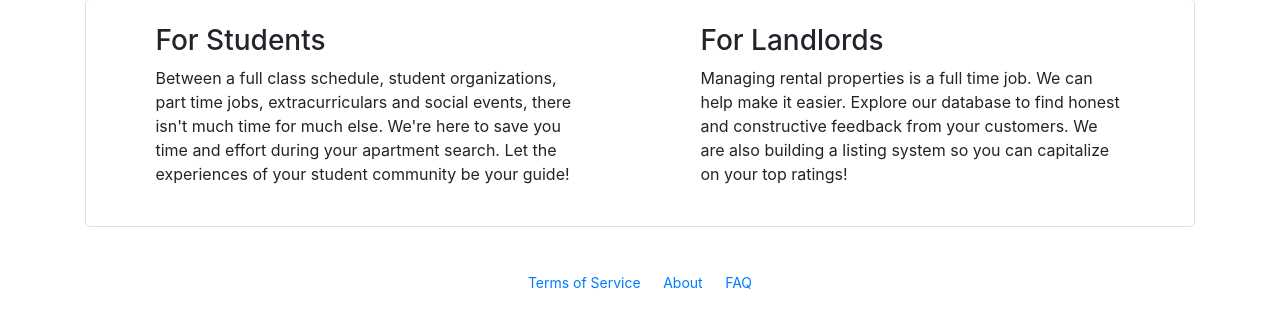
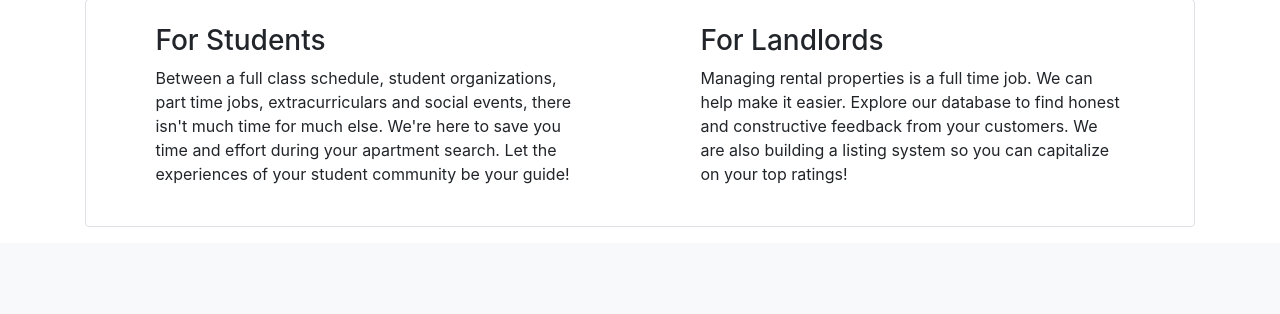
Before and after one commit to LighthouseLearn/reviews, a Django app: page / in a window 1280 px wide. Shown: the part 664-978 px from the top of the page. After the commit the page ends 891 px from the top, so only its background shows below. Run offline with Django 3.2, Linux system fonts and the light colour scheme; some libraries are stand-ins or nearby versions.

Commit message:
tos still at issue

```diff
--- a/templates/home.html
+++ b/templates/home.html
@@ -29,11 +29,4 @@
     </div>
   </div>
 </div>
-<footer>
-   <br>
-  <p class="text-center">
-   <a class="btn btn-link btn-sm" href="{% url 'tos' %}" role="button">Terms of Service </a>
-   <a class="btn btn-link btn-sm" href="{% url 'about' %}" role="button">About </a>
-   <a class="btn btn-link btn-sm" href="{% url 'faq' %}" role="button">FAQ </a></p>
-</footer>
 {% endblock  %}
```
